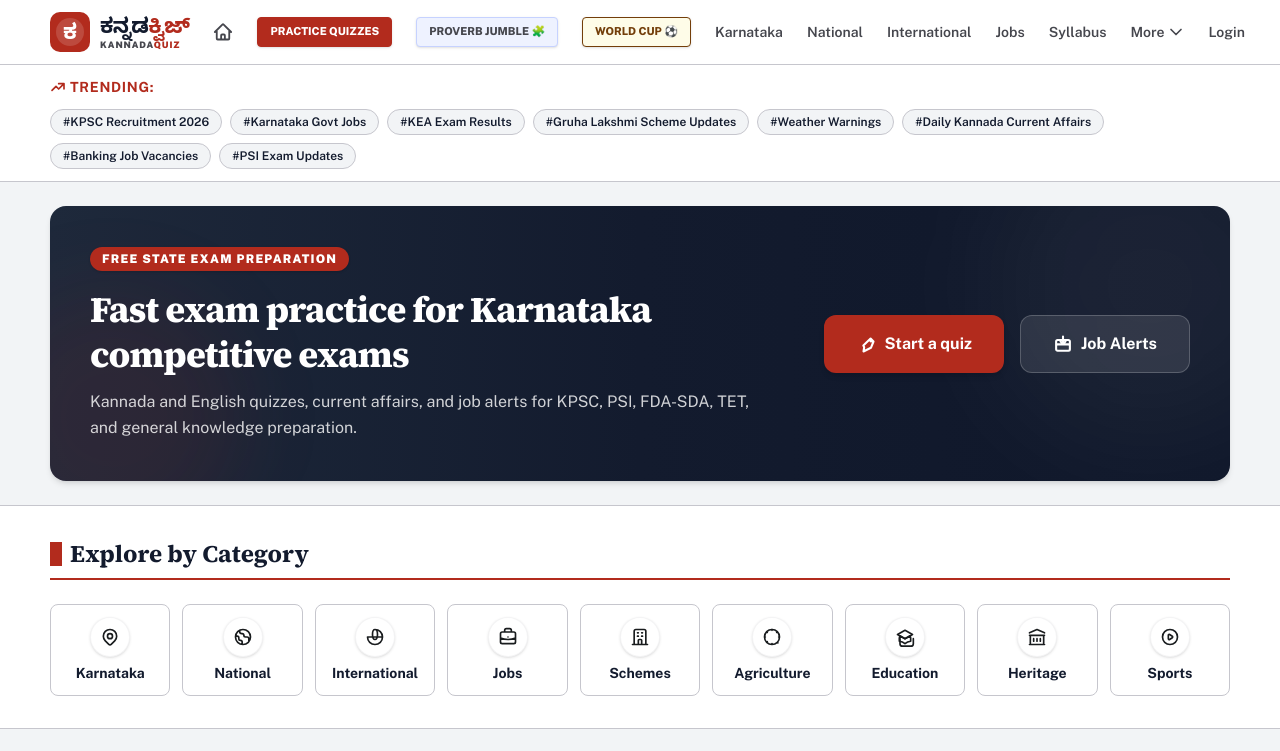
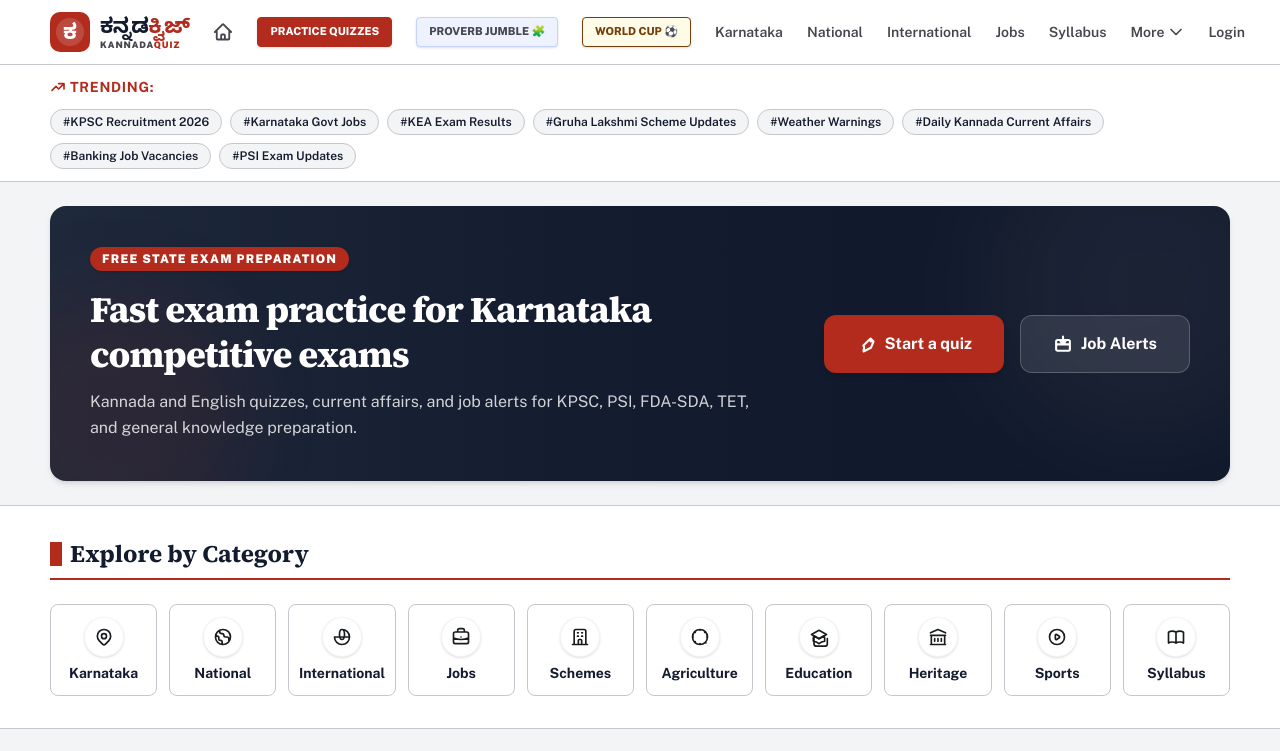
Before and after one commit to thyagarajsalome/kannadaquiz-next, a Next.js app: page /en in a window 1280 px wide. Shown: the top 751 px of the page. Built offline with nearby package versions, Linux system fonts and the light colour scheme; no server answers.

Commit message:
feat(homepage): add Syllabus to Explore Categories grid section and update layout columns

```diff
--- a/src/app/[locale]/page.tsx
+++ b/src/app/[locale]/page.tsx
@@ -182,6 +182,13 @@ const categoriesInfo = [
     en: "Sports",
     icon: `<path stroke-linecap="round" stroke-linejoin="round" stroke-width="2" d="M14.752 11.168l-3.197-2.132A1 1 0 0010 9.87v4.263a1 1 0 001.555.832l3.197-2.132a1 1 0 000-1.664z" /><path stroke-linecap="round" stroke-linejoin="round" stroke-width="2" d="M21 12a9 9 0 11-18 0 9 9 0 0118 0z" />`,
     color: "text-pink-755 bg-pink-50 hover:bg-pink-100 hover:border-pink-300"
+  },
+  {
+    key: "syllabus",
+    kn: "ಪಠ್ಯಕ್ರಮ",
+    en: "Syllabus",
+    icon: `<path stroke-linecap="round" stroke-linejoin="round" stroke-width="2" d="M12 6.253v13m0-13C10.832 5.477 9.246 5 7.5 5S4.168 5.477 3 6.253v13C4.168 18.477 5.754 18 7.5 18s3.332.477 4.5 1.253m0-13C13.168 5.477 14.754 5 16.5 5c1.747 0 3.332.477 4.5 1.253v13C19.832 18.477 18.247 18 16.5 18c-1.746 0-3.332.477-4.5 1.253" />`,
+    color: "text-cyan-755 bg-cyan-50 hover:bg-cyan-100 hover:border-cyan-300"
   }
 ];
 
@@ -332,11 +339,11 @@ export default async function HomePage({ params }: { params: Promise<{ locale: s
             </h3>
           </div>
 
-          <div className="grid gap-3 grid-cols-3 sm:grid-cols-3 md:grid-cols-5 lg:grid-cols-9">
+          <div className="grid gap-3 grid-cols-3 sm:grid-cols-3 md:grid-cols-5 lg:grid-cols-10">
             {categoriesInfo.map((cat) => (
               <Link
                 key={cat.key}
-                href={`/${locale}/category/${cat.key}`}
+                href={cat.key === "syllabus" ? `/${locale}/syllabus` : `/${locale}/category/${cat.key}`}
                 className={`kq-card p-3 flex flex-col items-center text-center justify-between transition-all duration-300 border border-[var(--border)]/60 hover:shadow-sm hover:border-[var(--secondary)]/40 rounded-xl group ${cat.color}`}
               >
                 <div className="w-10 h-10 rounded-full flex items-center justify-center bg-white border border-[var(--border)]/20 shadow-sm group-hover:scale-110 transition-transform duration-300 mb-2">
```
